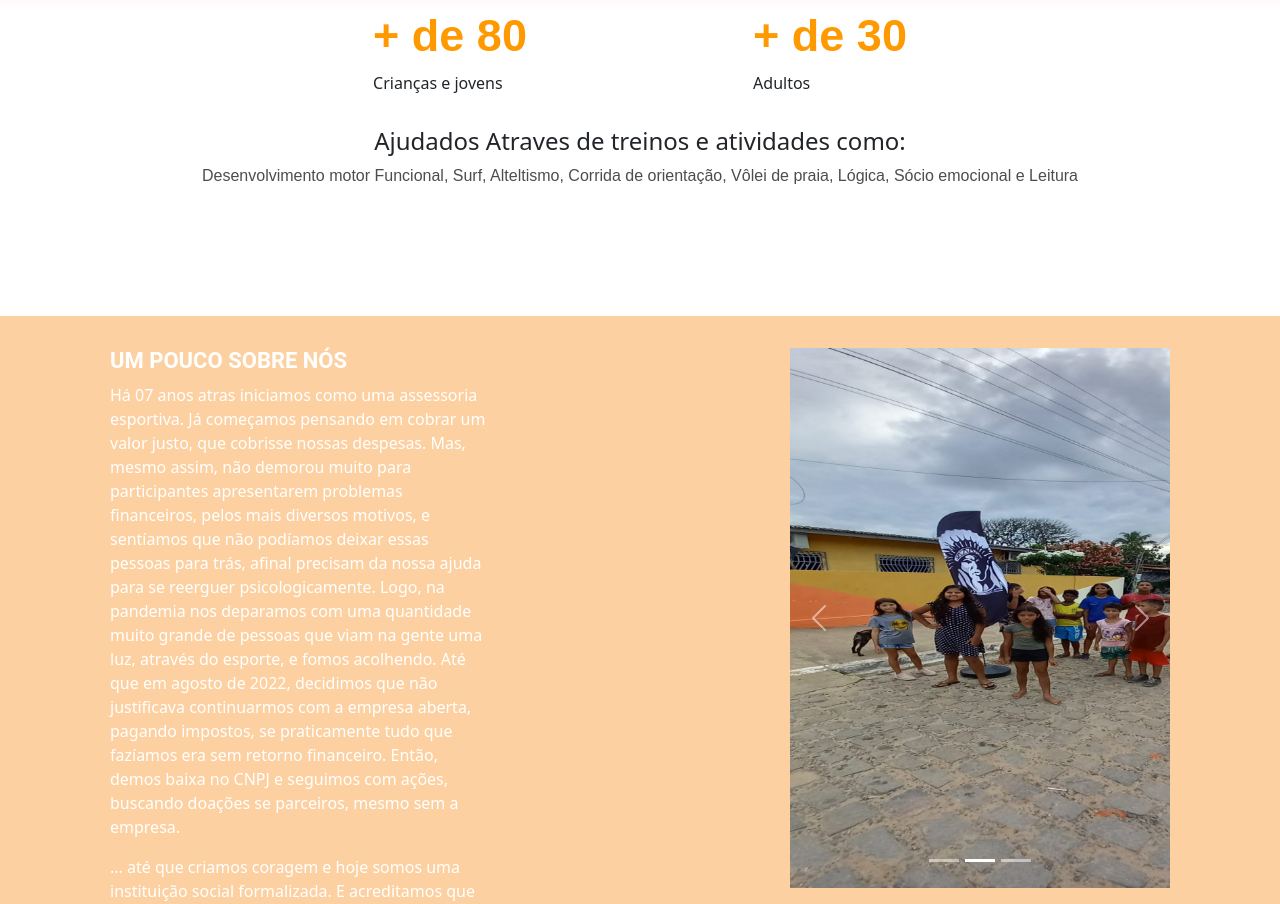
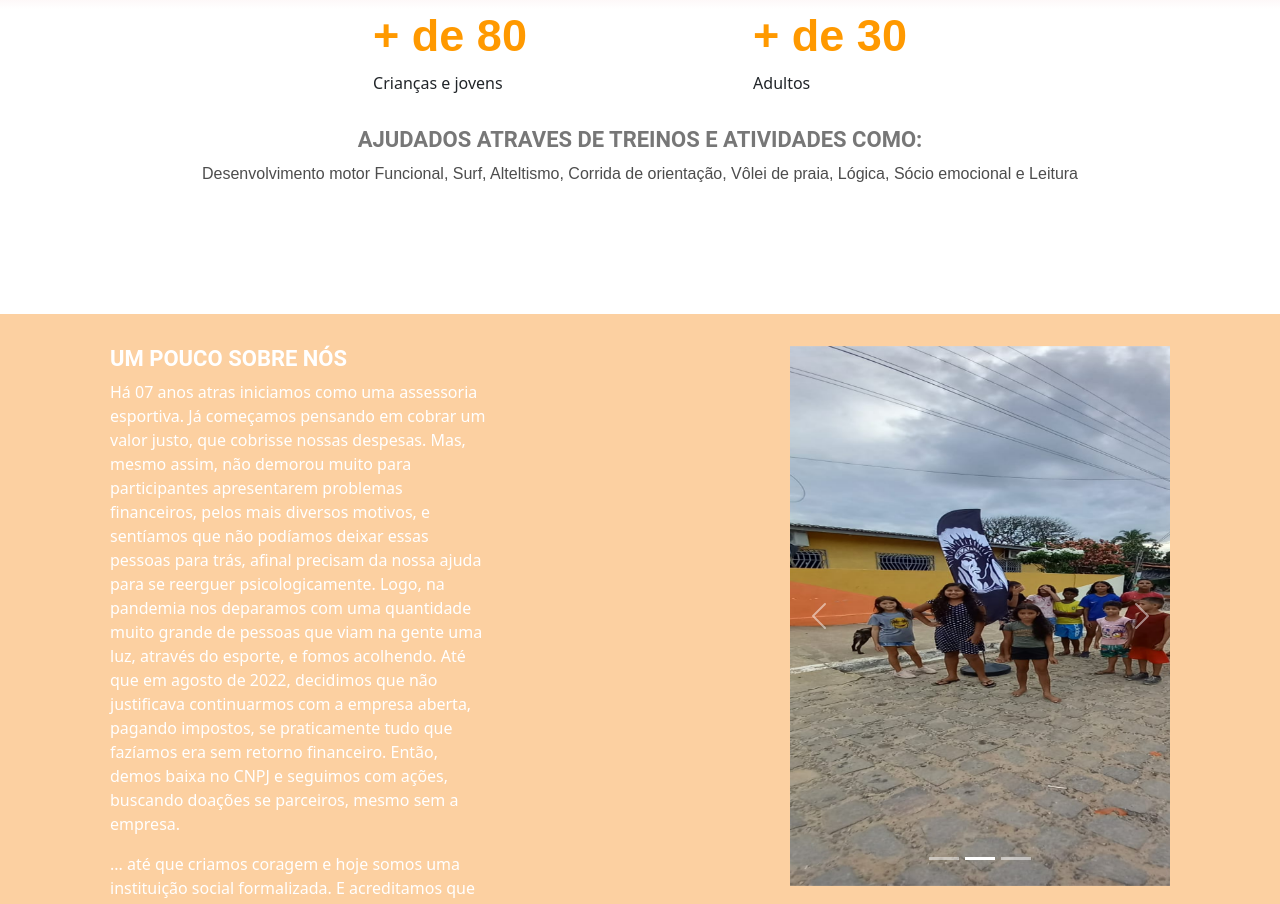
Before and after one commit to Alhexx/centropoti, a Next.js app: page / in a window 1280 px wide. Shown: the part 980-1884 px from the top of the page. Built offline with nearby package versions, Linux system fonts and the light colour scheme.

Commit message:
changes on css resumo

```diff
--- a/src/components/Resumo/style.module.scss
+++ b/src/components/Resumo/style.module.scss
@@ -49,6 +49,13 @@
 .treinos {
   margin: 2rem 0rem;
   text-align: center;
+  h4 {
+    color: #777;
+    font-family: roboto, Sans-serif;
+    font-size: 22px;
+    font-weight: 700;
+    text-transform: uppercase;
+  }
   p {
     text-align: center;
     font-family: sans-serif;
```
